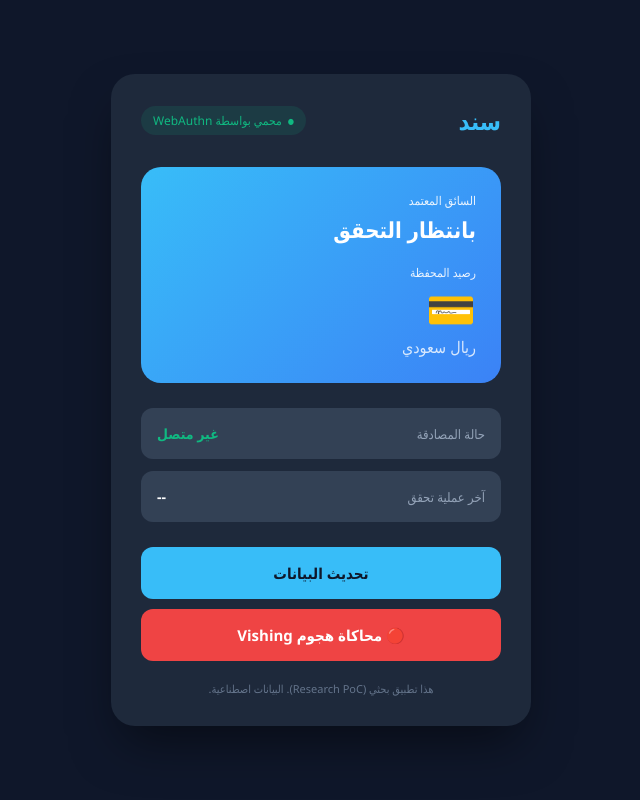
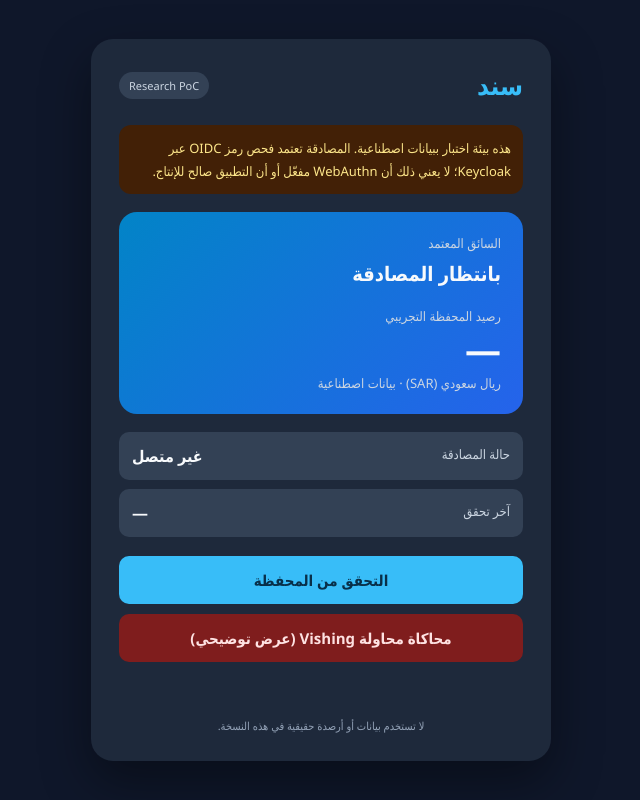
Before and after one commit to alqayadhia123/SANAD-Research-Project, a Flask app: page / in a window 1280 px wide. Shown: the whole page, without its empty margins (319-959 px from the left). Run offline with Flask 3, Linux system fonts and the light colour scheme.

Commit message:
Connect driver demo UI to protected wallet API

```diff
--- a/transport_poc/driver_wallet_api/templates/index.html
+++ b/transport_poc/driver_wallet_api/templates/index.html
@@ -3,122 +3,83 @@
 <head>
   <meta charset="UTF-8">
   <meta name="viewport" content="width=device-width, initial-scale=1.0">
-    <title>سند | تطبيق السائق (نسخة محاكاة)</title>
+  <meta name="theme-color" content="#0f172a">
+  <title>سند | تطبيق السائق - بيئة بحثية</title>
   <style>
-        * { margin: 0; padding: 0; box-sizing: border-box; font-family: 'Segoe UI', Tahoma, sans-serif; }
-        body { background: #0f172a; color: #fff; min-height: 100vh; display: flex; justify-content: center; align-items: center; padding: 20px; }
-        .app-container { max-width: 420px; width: 100%; background: #1e293b; border-radius: 24px; padding: 30px; box-shadow: 0 25px 50px -12px rgba(0,0,0,0.5); }
-        .header { display: flex; justify-content: space-between; align-items: center; margin-bottom: 30px; }
-        .logo { font-size: 24px; font-weight: 700; color: #38bdf8; }
-        .security-badge { display: flex; align-items: center; gap: 6px; background: #10b98120; color: #10b981; padding: 6px 12px; border-radius: 100px; font-size: 12px; }
-        .security-badge::before { content: "●"; font-size: 8px; }
-        .driver-card { background: linear-gradient(135deg, #38bdf8, #3b82f6); border-radius: 20px; padding: 25px; margin-bottom: 25px; }
-        .driver-label { font-size: 12px; opacity: 0.9; margin-bottom: 5px; }
-        .driver-name { font-size: 22px; font-weight: 700; margin-bottom: 20px; }
-        .wallet-balance { font-size: 40px; font-weight: 800; }
-        .wallet-currency { font-size: 16px; opacity: 0.8; }
-        .info-section { display: grid; gap: 12px; margin-bottom: 25px; }
-        .info-card { background: #334155; padding: 16px; border-radius: 12px; display: flex; justify-content: space-between; align-items: center; }
-        .info-label { color: #94a3b8; font-size: 13px; }
-        .info-value { font-weight: 600; font-size: 14px; }
-        .status-active { color: #10b981; }
-        .btn { width: 100%; padding: 16px; border: none; border-radius: 12px; font-size: 15px; font-weight: 600; cursor: pointer; transition: all 0.3s; }
-        .btn-primary { background: #38bdf8; color: #0f172a; margin-bottom: 10px; }
-        .btn-primary:hover { background: #0ea5e9; }
-        .btn-danger { background: #ef4444; color: #fff; }
-        .alert-box { background: #7f1d1d; border-right: 4px solid #ef4444; padding: 16px; border-radius: 12px; margin-bottom: 20px; display: none; }
-        .alert-box.show { display: block; }
-        .alert-title { color: #fca5a5; font-weight: 700; margin-bottom: 4px; }
-        .alert-text { color: #fecaca; font-size: 13px; line-height: 1.6; }
-        .footer-note { text-align: center; font-size: 11px; color: #64748b; margin-top: 20px; }
+    * { box-sizing: border-box; font-family: "Segoe UI", Tahoma, sans-serif; }
+    body { margin: 0; min-height: 100vh; display: grid; place-items: center; padding: 20px; color: #f8fafc; background: #0f172a; }
+    main { width: min(100%, 460px); padding: 28px; border-radius: 22px; background: #1e293b; box-shadow: 0 20px 50px #0006; }
+    header { display: flex; justify-content: space-between; align-items: center; gap: 12px; margin-bottom: 22px; }
+    h1 { margin: 0; color: #38bdf8; font-size: 26px; }
+    .tag { padding: 6px 10px; border-radius: 99px; background: #334155; color: #cbd5e1; font-size: 11px; }
+    .notice { padding: 12px; margin-bottom: 18px; border-radius: 12px; background: #422006; color: #fde68a; line-height: 1.7; font-size: 13px; }
+    .card { padding: 22px; border-radius: 18px; margin-bottom: 18px; background: linear-gradient(135deg, #0284c7, #2563eb); }
+    .muted { color: #cbd5e1; font-size: 13px; }
+    #driverName { margin: 8px 0 20px; font-size: 20px; font-weight: 700; overflow-wrap: anywhere; }
+    #walletBalance { font-size: 36px; font-weight: 800; }
+    .row { display: flex; justify-content: space-between; gap: 12px; padding: 13px; margin: 9px 0; border-radius: 10px; background: #334155; }
+    button { width: 100%; border: 0; border-radius: 10px; padding: 14px; margin-top: 10px; font-size: 15px; font-weight: 700; cursor: pointer; }
+    button:disabled { opacity: .55; cursor: wait; }
+    #refresh { background: #38bdf8; color: #082f49; }
+    #attack { background: #7f1d1d; color: #fee2e2; }
+    #statusMessage { min-height: 24px; margin: 14px 0 0; line-height: 1.6; font-size: 13px; }
+    footer { margin-top: 18px; text-align: center; color: #94a3b8; font-size: 11px; }
   </style>
 </head>
 <body>
-    <div class="app-container">
-        <div class="header">
-            <div class="logo">سند</div>
-            <div class="security-badge" id="securityBadge">محمي بواسطة WebAuthn</div>
-        </div>
-
-        <div class="alert-box" id="alertBox">
-            <div class="alert-title">🚨 تم اكتشاف محاولة اختراق</div>
-            <div class="alert-text" id="alertText">تم رفض طلب الوصول. الرمز غير صالح أو منتهي الصلاحية.</div>
-        </div>
-
-        <div class="driver-card" id="driverCard">
-            <div class="driver-label">السائق المعتمد</div>
-            <div class="driver-name" id="driverName">جارٍ التحقق...</div>
-            <div class="wallet-label" style="font-size:12px; opacity:0.9;">رصيد المحفظة</div>
-            <div class="wallet-balance" id="walletBalance">--</div>
-            <div class="wallet-currency">ريال سعودي</div>
-        </div>
-
-        <div class="info-section">
-            <div class="info-card">
-                <span class="info-label">حالة المصادقة</span>
-                <span class="info-value status-active" id="authStatus">جاري الفحص...</span>
-            </div>
-            <div class="info-card">
-                <span class="info-label">آخر عملية تحقق</span>
-                <span class="info-value" id="lastCheck">--</span>
-            </div>
-        </div>
-
-        <button class="btn btn-primary" onclick="fetchWallet()">تحديث البيانات</button>
-        <button class="btn btn-danger" onclick="simulateAttack()">🔴 محاكاة هجوم Vishing</button>
-
-        <div class="footer-note">هذا تطبيق بحثي (Research PoC). البيانات اصطناعية.</div>
-    </div>
-
+<main>
+  <header><h1>سند</h1><span class="tag">Research PoC</span></header>
+  <div class="notice">هذه بيئة اختبار ببيانات اصطناعية. المصادقة تعتمد فحص رمز OIDC عبر Keycloak؛ لا يعني ذلك أن WebAuthn مفعّل أو أن التطبيق صالح للإنتاج.</div>
+  <section class="card" aria-live="polite">
+    <div class="muted">السائق المعتمد</div>
+    <div id="driverName">بانتظار المصادقة</div>
+    <div class="muted">رصيد المحفظة التجريبي</div>
+    <div id="walletBalance">—</div>
+    <div class="muted">ريال سعودي (SAR) · بيانات اصطناعية</div>
+  </section>
+  <div class="row"><span class="muted">حالة المصادقة</span><strong id="authStatus">غير متصل</strong></div>
+  <div class="row"><span class="muted">آخر تحقق</span><strong id="lastCheck">—</strong></div>
+  <button id="refresh" type="button">التحقق من المحفظة</button>
+  <button id="attack" type="button">محاكاة محاولة Vishing (عرض توضيحي)</button>
+  <p id="statusMessage" role="status" aria-live="polite"></p>
+  <footer>لا تستخدم بيانات أو أرصدة حقيقية في هذه النسخة.</footer>
+</main>
 <script>
-        // دالة محاكاة الاتصال بالسيرفر
-        function fetchWallet() {
-            // نطلب من المستخدم إدخال التوكن
-            const token = prompt("أدخل الـ Access Token للاختبار (اكتب admin123 للنجاح، أو أي شيء آخر للفشل):");
-
-            if (!token) return; // إذا ضغط إلغاء
-
-            // محاكاة انتظار الشبكة (نصف ثانية)
-            document.getElementById('authStatus').textContent = 'جاري التحقق...';
-
-            setTimeout(() => {
-                if (token === 'admin123') {
-                    // حالة النجاح (توكن صحيح)
-                    document.getElementById('driverName').textContent = 'أحمد محمد (سائق)';
-                    document.getElementById('walletBalance').textContent = '1450.00';
-                    document.getElementById('authStatus').textContent = '✅ ناجح';
-                    document.getElementById('authStatus').style.color = '#10b981';
-                    document.getElementById('lastCheck').textContent = new Date().toLocaleTimeString('ar-SA');
-                    document.getElementById('alertBox').classList.remove('show');
-                } else {
-                    // حالة الفشل (توكن خاطئ أو مسروق)
-                    document.getElementById('alertBox').classList.add('show');
-                    document.getElementById('alertText').textContent = `تم رفض الوصول: Token Invalid. النظام حمى المحفظة بنجاح.`;
-                    document.getElementById('driverName').textContent = 'غير مصرح';
-                    document.getElementById('walletBalance').textContent = '🔒';
-                    document.getElementById('authStatus').textContent = '❌ مرفوض';
-                    document.getElementById('authStatus').style.color = '#ef4444';
+  const byId = (id) => document.getElementById(id);
+  const refreshButton = byId("refresh");
+  async function fetchWallet() {
+    const token = window.prompt("ألصق Access Token صادرًا من Keycloak لبيئة الاختبار:");
+    if (!token || !token.trim()) { byId("statusMessage").textContent = "تم إلغاء العملية."; return; }
+    refreshButton.disabled = true;
+    byId("authStatus").textContent = "جارٍ التحقق…";
+    byId("statusMessage").textContent = "";
+    try {
+      const response = await fetch("/api/driver/wallet", {
+        method: "GET",
+        headers: { "Authorization": "Bearer " + token.trim(), "Accept": "application/json" },
+        cache: "no-store"
+      });
+      const data = await response.json().catch(() => ({}));
+      if (!response.ok) throw new Error(data.error || ("HTTP " + response.status));
+      byId("driverName").textContent = data.driver || "سائق تجريبي";
+      byId("walletBalance").textContent = Number(data.wallet_balance).toFixed(2);
+      byId("authStatus").textContent = "تم التحقق";
+      byId("lastCheck").textContent = new Date().toLocaleTimeString("ar-SA");
+      byId("statusMessage").textContent = "نجح فحص الرمز. البيانات المعروضة اصطناعية فقط.";
+    } catch (error) {
+      byId("driverName").textContent = "غير مصرح";
+      byId("walletBalance").textContent = "🔒";
+      byId("authStatus").textContent = "مرفوض";
+      byId("statusMessage").textContent = "تعذر الوصول: " + error.message;
+    } finally { refreshButton.disabled = false; }
   }
-            }, 500);
-        }
-
-        // دالة محاكاة الهجوم
-        function simulateAttack() {
-            document.getElementById('alertBox').classList.add('show');
-            document.getElementById('alertText').textContent =
-                'محاكاة هجوم Vishing: مهاجم انتحل صوت المدير وطلب تحديث المفتاح. النظام رفض المحاولة لأن WebAuthn يتطلب مفتاحاً فيزيائياً (YubiKey) لا يملكه المهاجم.';
-            document.getElementById('driverName').textContent = 'محمي بواسطة سند';
-            document.getElementById('walletBalance').textContent = '🔒';
-            document.getElementById('authStatus').textContent = '🛡️ الهجوم فشل';
-            document.getElementById('authStatus').style.color = '#10b981';
-        }
-
-        // تشغيل الفحص الأولي عند فتح الصفحة
-        window.onload = () => {
-            document.getElementById('driverName').textContent = 'بانتظار التحقق';
-            document.getElementById('walletBalance').textContent = '💳';
-            document.getElementById('authStatus').textContent = 'غير متصل';
-        };
+  refreshButton.addEventListener("click", fetchWallet);
+  byId("attack").addEventListener("click", () => {
+    byId("driverName").textContent = "محاكاة فقط";
+    byId("walletBalance").textContent = "🔒";
+    byId("authStatus").textContent = "حدث توضيحي";
+    byId("statusMessage").textContent = "محاكاة توعوية لهجوم انتحال صوتي. لم يُرسل طلب تغيير مفاتيح ولم يُنفذ اختبار WebAuthn فعلي.";
+  });
 </script>
 </body>
 </html>
```
Lines whose indentation alone changed are shown as unchanged.
